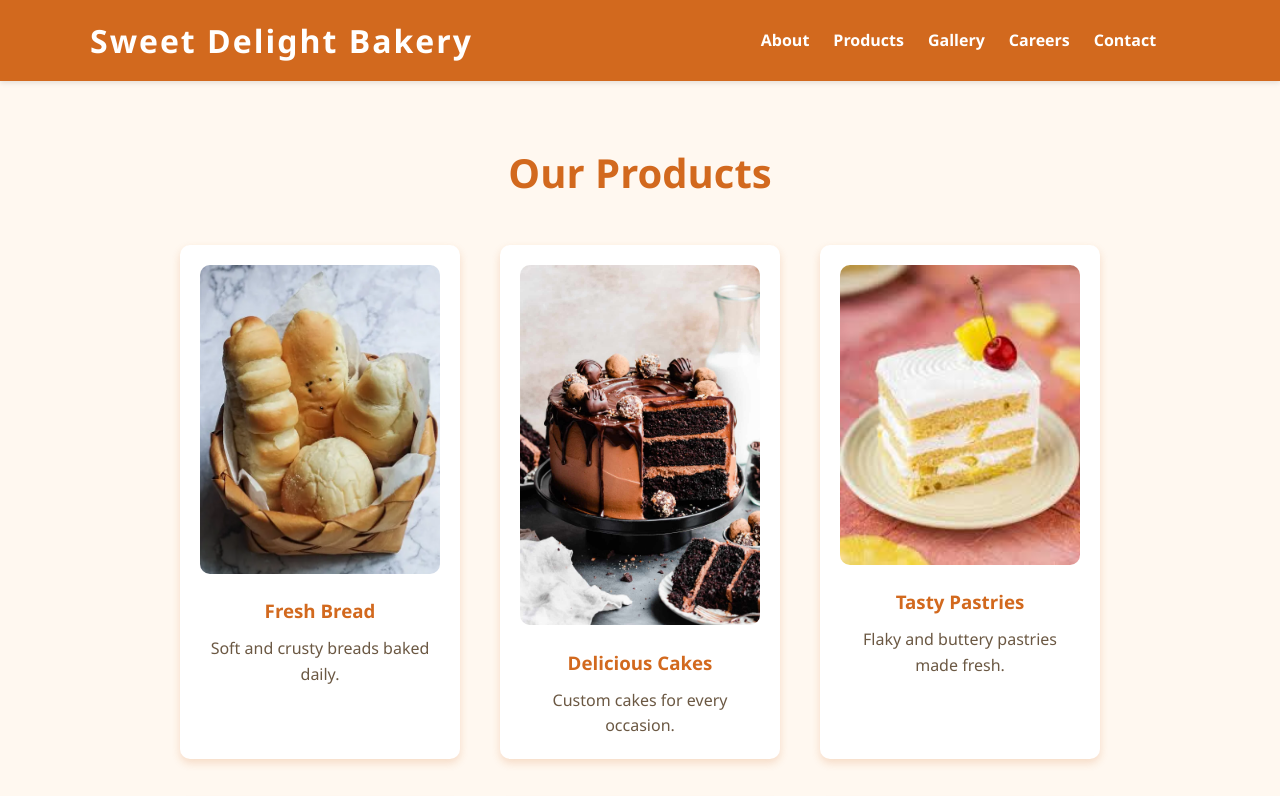
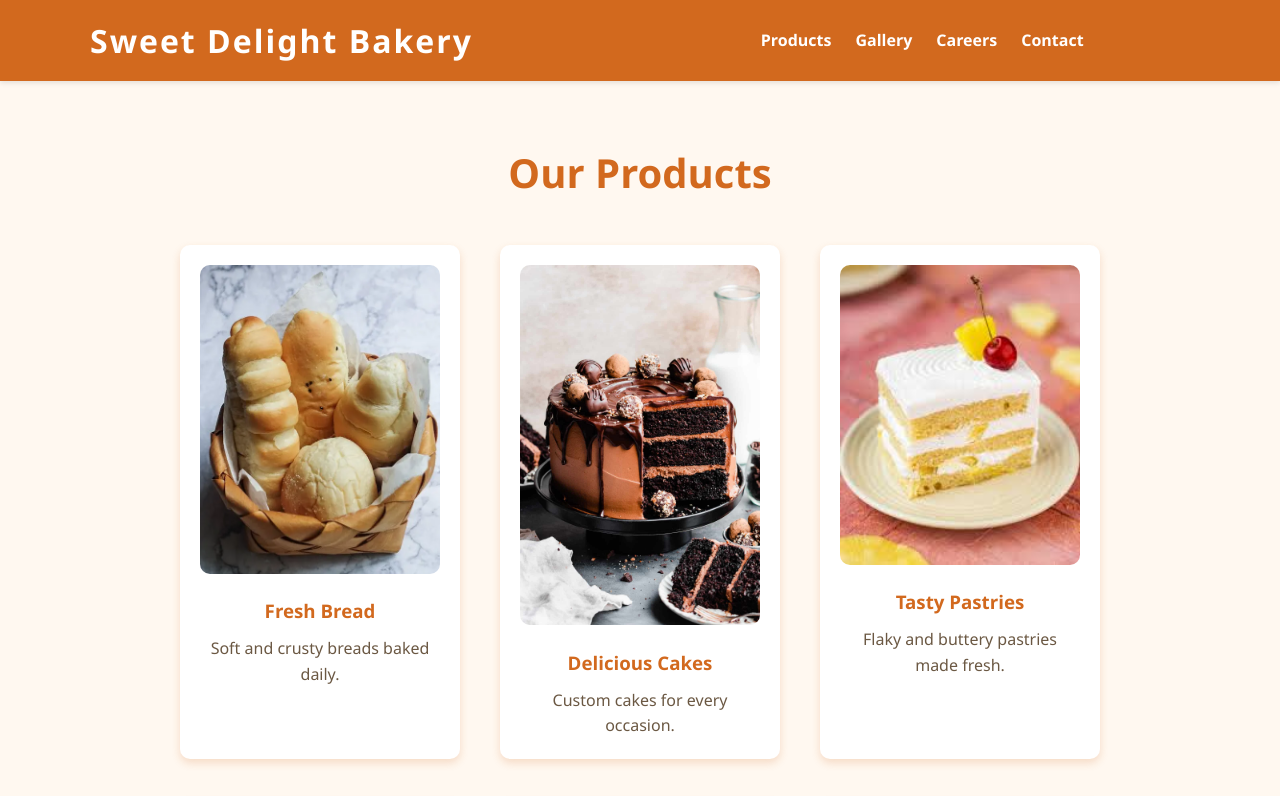
Before and after one commit to Rohitttt36/MinorProject, a plain HTML site: page products.html in a window 1280 px wide. Shown: the top 796 px of the page. Drawn offline with nearby package versions, Linux system fonts and the light colour scheme.

Commit message:
Update products.html

```diff
--- a/products.html
+++ b/products.html
@@ -14,7 +14,7 @@
       <nav>
         <div class="menu-toggle" id="menu-toggle">&#9776;</div>
         <ul class="nav__links" id="nav-links">
-          <li><a href="about.html" target="_blank">About</a></li>
+
           <li><a href="products.html" target="_blank">Products</a></li>
           <li><a href="gallery.html" target="_blank">Gallery</a></li>
           <li><a href="careers.html" target="_blank">Careers</a></li>
```
